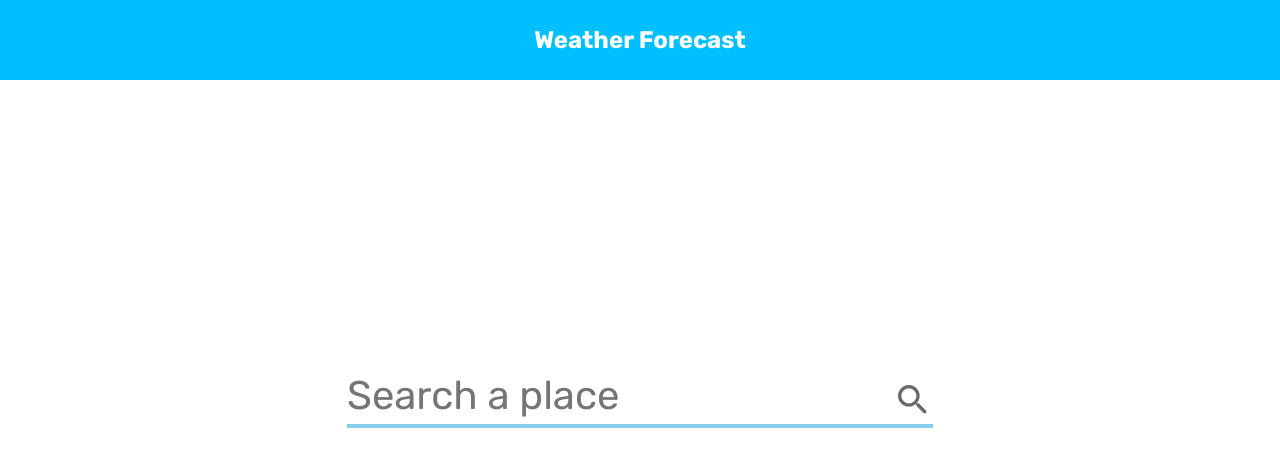
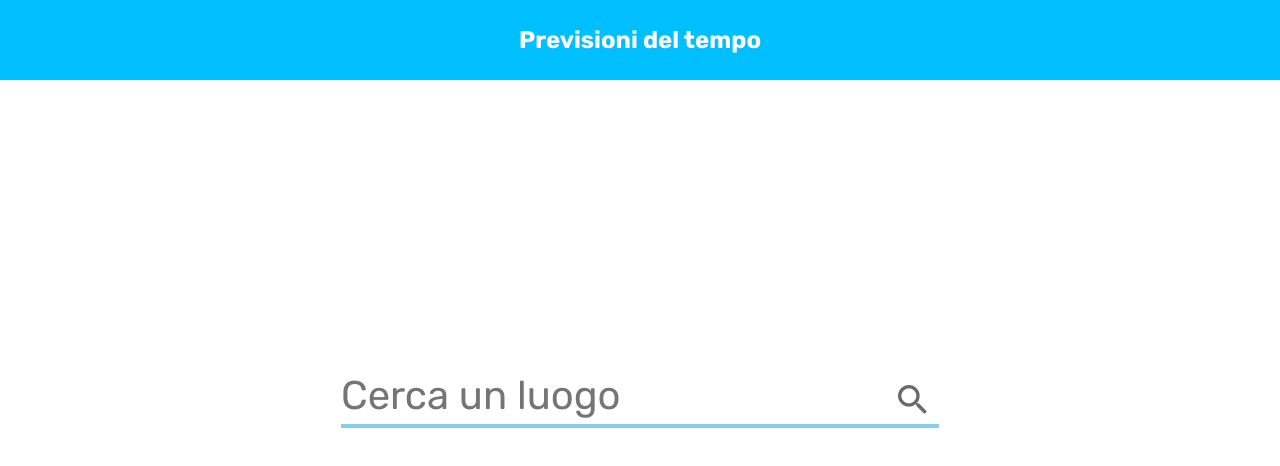
Before and after one commit to dariobella/forecast, a React (Create React App) app: page / in a window 1280 px wide. Shown: the top 466 px of the page. Built offline with nearby package versions, Linux system fonts and the light colour scheme.

Commit message:
changed few texts to italian

```diff
--- a/public/index.html
+++ b/public/index.html
@@ -9,7 +9,7 @@
       name="description"
       content="Web site created using create-react-app"
     />
-    <title>Weather Forecast</title>
+    <title>Previsioni del tempo</title>
 
     <link rel="preconnect" href="https://fonts.googleapis.com">
     <link rel="preconnect" href="https://fonts.gstatic.com" crossorigin>
--- a/src/components/Navbar.js
+++ b/src/components/Navbar.js
@@ -4,7 +4,7 @@ import {Link} from "react-router-dom";
 export const Navbar = () => {
     return (
         <nav className="navbar">
-            <Link to="/">Weather Forecast</Link>
+            <Link to="/">Previsioni del tempo</Link>
         </nav>
     )
 }
--- a/src/components/Search.js
+++ b/src/components/Search.js
@@ -17,15 +17,15 @@ export const Search = (props) => {
                 <input
                     id="search"
                     type="text"
-                    placeholder="Search a place"
+                    placeholder="Cerca un luogo"
                     value={place}
                     onChange={e => setPlace(e.target.value)}
                 />
-                <Link to={`/place/${place}`} className="searchBtn">
+                <button type="submit" className="searchBtn">
                     <span className="material-icons-round searchIcon">
                         search
                     </span>
-                </Link>
+                </button>
             </form>
         </div>
     )
--- a/src/components/SelectedDay.css
+++ b/src/components/SelectedDay.css
@@ -1,7 +1,6 @@
 .selectedDay {
     display: flex;
     flex-direction: column;
-    justify-content: center;
     margin-bottom: 5px;
 }
 
@@ -36,4 +35,5 @@ td:nth-child(3) {
 
 .selectedDay .weatherIcon img {
     height: 35px;
+    padding-left: 30px;
 }
```
